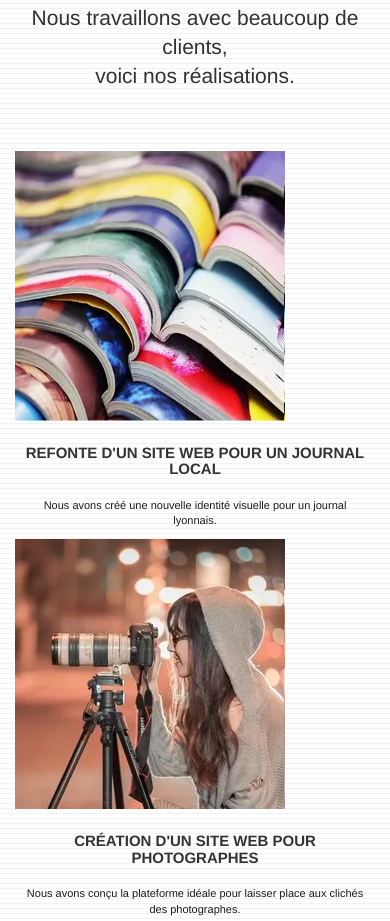
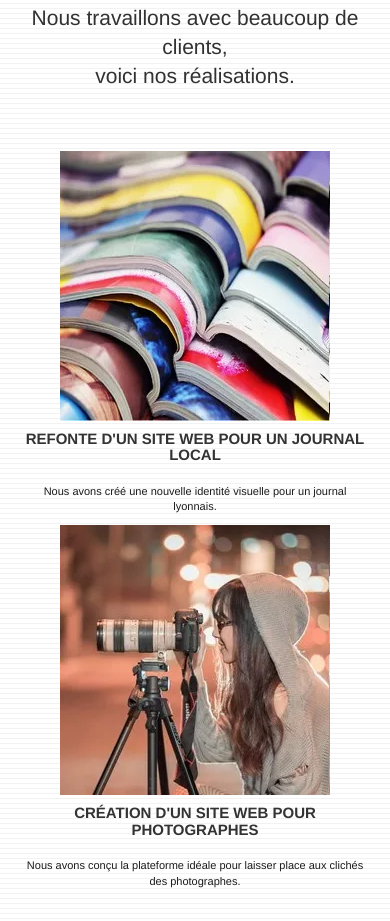
Before and after one commit to Miliexe/Panthere_after, a plain HTML site: page index.html in a window 390 px wide. Shown: the part 2286-3207 px from the top of the page. Drawn offline with Linux system fonts and the light colour scheme.

Commit message:
Fix Images Responsive

```diff
--- a/style.css
+++ b/style.css
@@ -875,6 +875,12 @@ h4 {
     }
 }
 
+@media (max-width: 768px) {
+    .img-responsive{
+        margin: auto;
+    }
+}
+
 @media (max-width: 991px) {
     .container {
         width: 100%;
```
